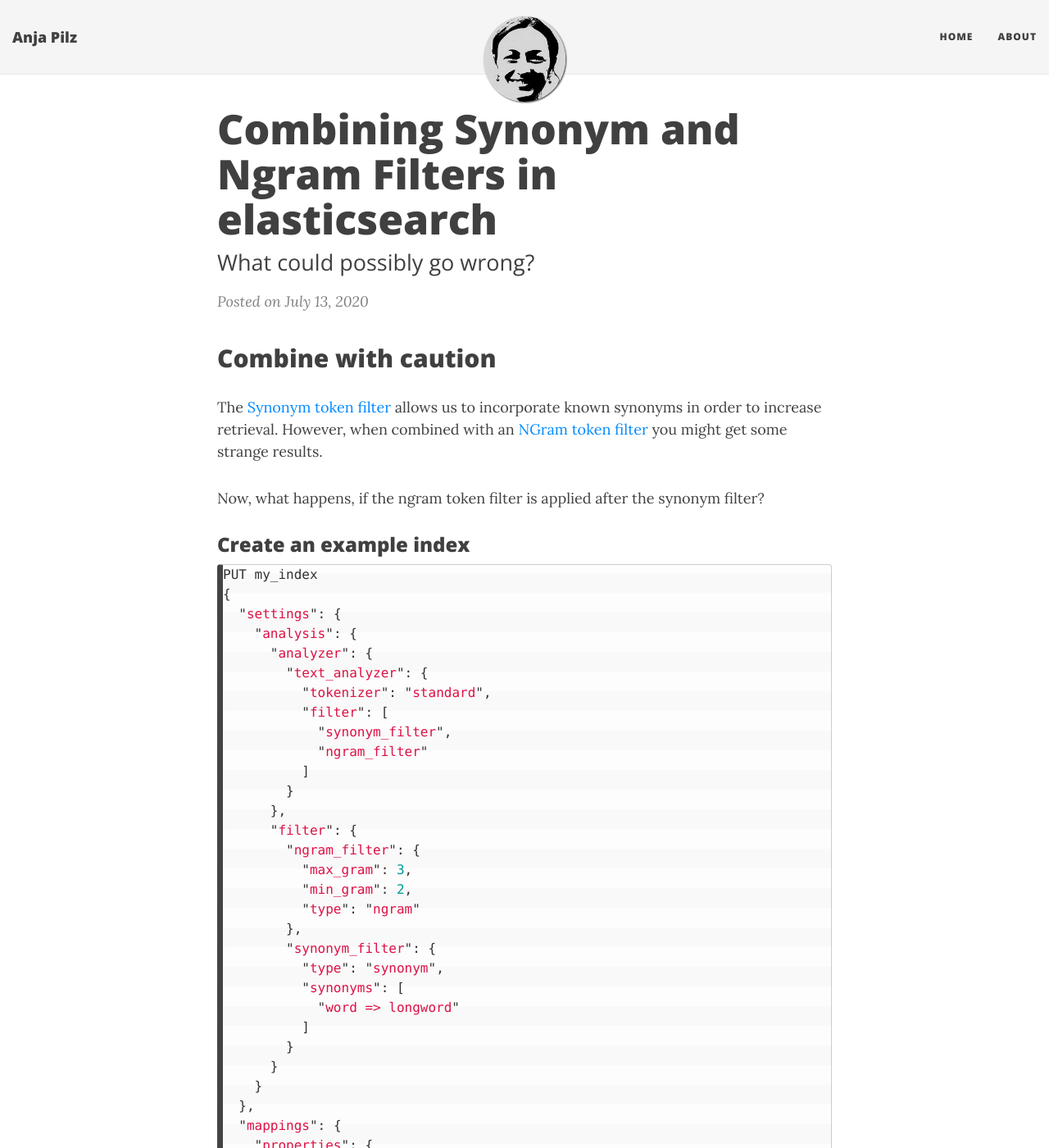
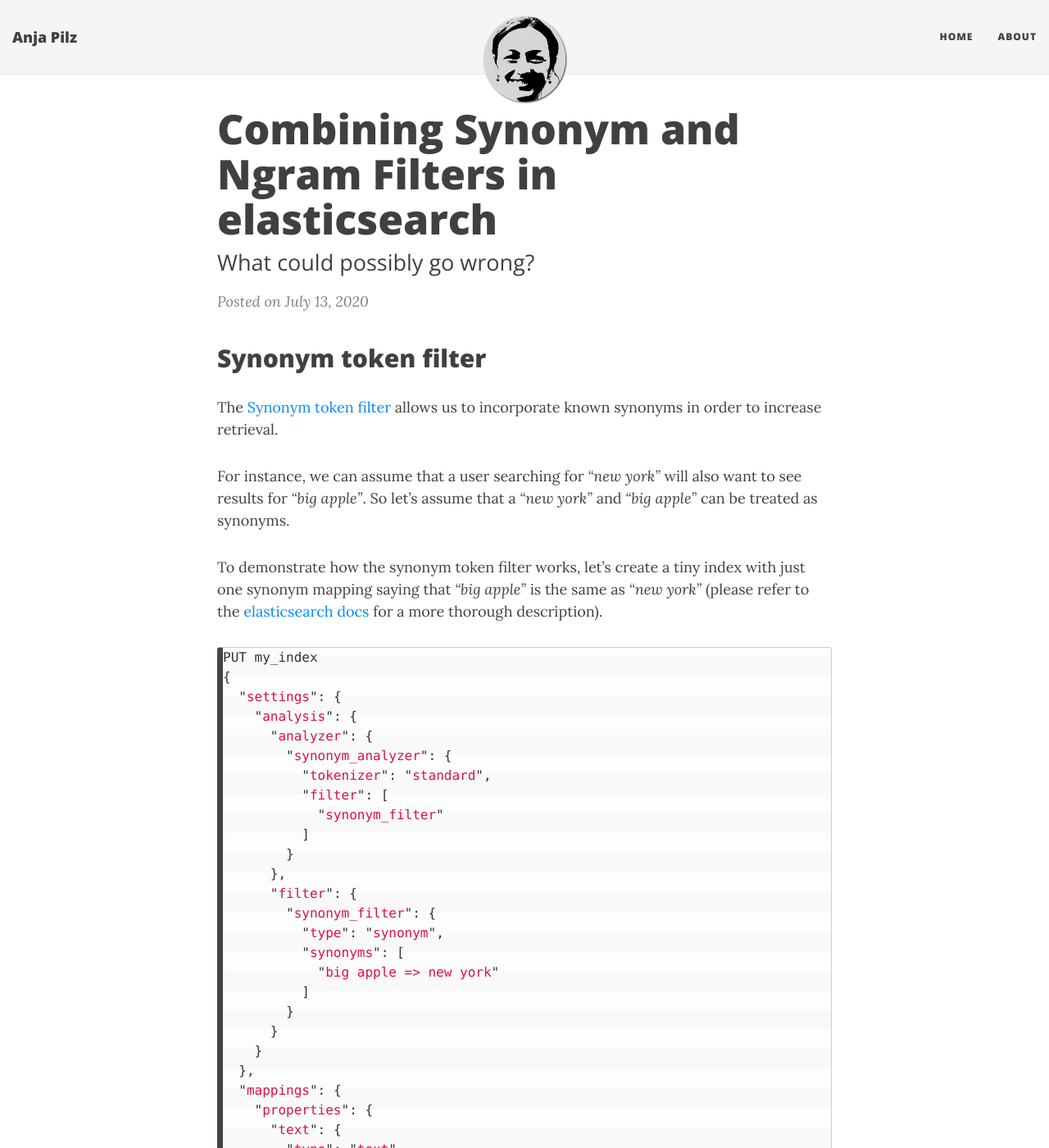
Before and after one commit to aplz/aplz.github.io, a Jekyll site: the page built from _posts/2020-07-13-ngram-synonym-filter.md, in a window 1280 px wide and 1400 px high. Shown: the whole window at 82% size. Built offline with Jekyll 4.4.1, drawn with Linux system fonts in a browser that asks for light colours; nearby versions of some CDN libraries; some of the changed text lies outside the part shown.

Commit message:
add better example and more details

````diff
--- a/_posts/2020-07-13-ngram-synonym-filter.md
+++ b/_posts/2020-07-13-ngram-synonym-filter.md
@@ -4,20 +4,123 @@
 date: "2020-07-13"
 ---
 
-## Combine with caution
-The [Synonym token filter](https://www.elastic.co/guide/en/elasticsearch/reference/master/analysis-synonym-tokenfilter.html) allows us to
-incorporate known synonyms in order to increase retrieval. However, when combined with an [NGram token filter](https://www.elastic.co/guide/en/elasticsearch/reference/master/analysis-ngram-tokenfilter.html) you might get some strange results.
+## Synonym token filter
+The [Synonym token filter](https://www.elastic.co/guide/en/elasticsearch/reference/master/analysis-synonym-tokenfilter.html) allows us to incorporate known synonyms in order to increase retrieval.
 
-Now, what happens, if the ngram token filter is applied after the synonym filter?
+For instance, we can assume that a user searching for *"new york"* will also want to see results for *"big apple"*.
+So let's assume that a *"new york"* and *"big apple"* can be treated as synonyms.
 
-### Create an example index
+To demonstrate how the synonym token filter works, let's create a tiny index with just one synonym mapping saying that *"big apple"* is the same as *"new york"* (please refer to the [elasticsearch docs](https://www.elastic.co/guide/en/elasticsearch/reference/master/analysis-synonym-tokenfilter.html) for a more thorough description).
+
 ```js
 PUT my_index
 {
   "settings": {
     "analysis": {
       "analyzer": {
-        "text_analyzer": {
+        "synonym_analyzer": {
+          "tokenizer": "standard",
+          "filter": [
+            "synonym_filter"
+          ]
+        }
+      },
+      "filter": {
+        "synonym_filter": {
+          "type": "synonym",
+          "synonyms": [
+            "big apple => new york"
+          ]
+        }
+      }
+    }
+  },
+  "mappings": {
+    "properties": {
+      "text": {
+        "type": "text",
+        "analyzer": "synonym_analyzer"
+      }
+    }
+  }
+}
+```
+
+We can now use the [analyze API](https://www.elastic.co/guide/en/elasticsearch/reference/current/indices-analyze.html) to see what this does.
+```js
+GET my_index/_analyze
+{
+  "text": "big apple",
+  "analyzer": "synonym_analyzer"
+}
+```
+This gives
+```js
+{
+  "tokens" : [
+    {
+      "token" : "new",
+      "start_offset" : 0,
+      "end_offset" : 3,
+      "type" : "SYNONYM",
+      "position" : 0
+    },
+    {
+      "token" : "york",
+      "start_offset" : 4,
+      "end_offset" : 9,
+      "type" : "SYNONYM",
+      "position" : 1
+    }
+  ]
+}
+```
+So, if we now add a document with text *big apple* and search for *new york* we will get that document as result:
+```js
+POST my_index/_doc
+{
+  "text": "big apple"
+}
+
+GET my_index/_search
+{
+  "query": {
+    "match": {
+      "text": "new york"
+    }
+  }
+}
+```
+```js
+...
+"hits" : [
+  {
+    "_index" : "my_index",
+    "_type" : "_doc",
+    "_id" : "5u4RXXMBEQvh_5H7Ia1K",
+    "_score" : 0.5753642,
+    "_source" : {
+      "text" : "big apple"
+    }
+  }
+]
+...
+```
+
+## Combine with Ngram Filter
+If we combine the synonym filter now with an [NGram token filter](https://www.elastic.co/guide/en/elasticsearch/reference/master/analysis-ngram-tokenfilter.html) you might get some strange results.
+
+Especially, if the ngram token filter is applied **after** the synonym filter.
+Note: the other way is not allowed, you'll get an `Token filter [ngram_filter] cannot be used to parse synonyms` error.
+
+So let's create our tiny index again, this time with an ngram filter included.
+```js
+PUT my_index
+{
+  "settings": {
+    "analysis": {
+      "analyzer": {
+        "synonym_analyzer": {
           "tokenizer": "standard",
           "filter": [
             "synonym_filter",
@@ -34,7 +137,7 @@
         "synonym_filter": {
           "type": "synonym",
           "synonyms": [
-            "word => longword"
+            "big apple => new york"
           ]
         }
       }
@@ -42,9 +145,9 @@
   },
   "mappings": {
     "properties": {
-      "ctext": {
+      "text": {
         "type": "text",
-        "analyzer": "text_analyzer",
+        "analyzer": "synonym_analyzer",
         "fields": {
           "keyword": {
             "type": "keyword"
@@ -55,102 +158,183 @@
   }
 }
 ```
-### Use the analyze API to check the output
+Again, use the analyze API to check the output.
 ```js
 GET my_index/_analyze
 {
-  "text": "long",
-  "field": "ctext"
+  "text": "big apple",
+  "analyzer": "synonym_analyzer"
 }
 ```
-Result:
+yields
 ```js
 {
   "tokens" : [
     {
-      "token" : "lo",
+      "token" : "ne",
       "start_offset" : 0,
-      "end_offset" : 4,
+      "end_offset" : 3,
+      "type" : "SYNONYM",
+      "position" : 0
+    },
+    {
+      "token" : "new",
+      "start_offset" : 0,
+      "end_offset" : 3,
+      "type" : "SYNONYM",
+      "position" : 0
+    },
+    {
+      "token" : "ew",
+      "start_offset" : 0,
+      "end_offset" : 3,
+      "type" : "SYNONYM",
+      "position" : 0
+    },
+    {
+      "token" : "yo",
+      "start_offset" : 4,
+      "end_offset" : 9,
+      "type" : "SYNONYM",
+      "position" : 1
+    },
+    {
+      "token" : "yor",
+      "start_offset" : 4,
+      "end_offset" : 9,
+      "type" : "SYNONYM",
+      "position" : 1
+    },
+    {
+      "token" : "or",
+      "start_offset" : 4,
+      "end_offset" : 9,
+      "type" : "SYNONYM",
+      "position" : 1
+    },
+    {
+      "token" : "ork",
+      "start_offset" : 4,
+      "end_offset" : 9,
+      "type" : "SYNONYM",
+      "position" : 1
+    },
+    {
+      "token" : "rk",
+      "start_offset" : 4,
+      "end_offset" : 9,
+      "type" : "SYNONYM",
+      "position" : 1
+    }
+  ]
+}
+```
+This will be different if you search only for *"apple"* as then the synonym filter does not apply. It works only for the phrase *"big apple"*:
+```js
+GET my_index/_analyze
+{
+  "text": "apple",
+  "analyzer": "synonym_analyzer"
+}
+```
+yields
+```js
+{
+  "tokens" : [
+    {
+      "token" : "ap",
+      "start_offset" : 0,
+      "end_offset" : 5,
       "type" : "<ALPHANUM>",
       "position" : 0
     },
     {
-      "token" : "lon",
+      "token" : "app",
       "start_offset" : 0,
-      "end_offset" : 4,
+      "end_offset" : 5,
       "type" : "<ALPHANUM>",
       "position" : 0
     },
     {
-      "token" : "on",
+      "token" : "pp",
       "start_offset" : 0,
-      "end_offset" : 4,
+      "end_offset" : 5,
       "type" : "<ALPHANUM>",
       "position" : 0
     },
     {
-      "token" : "ong",
+      "token" : "ppl",
       "start_offset" : 0,
-      "end_offset" : 4,
+      "end_offset" : 5,
       "type" : "<ALPHANUM>",
       "position" : 0
     },
     {
-      "token" : "ng",
+      "token" : "pl",
       "start_offset" : 0,
-      "end_offset" : 4,
+      "end_offset" : 5,
+      "type" : "<ALPHANUM>",
+      "position" : 0
+    },
+    {
+      "token" : "ple",
+      "start_offset" : 0,
+      "end_offset" : 5,
+      "type" : "<ALPHANUM>",
+      "position" : 0
+    },
+    {
+      "token" : "le",
+      "start_offset" : 0,
+      "end_offset" : 5,
       "type" : "<ALPHANUM>",
       "position" : 0
     }
   ]
 }
 ```
-### Add a document
+### Here's where the trouble starts
+Lets add a document
 ```js
 POST my_index/_doc
 {
-  "ctext": "long"
+  "text": "yorkshire"
 }
 ```
-### Search for "word"
+and search for "big apple"
 ```js
 GET my_index/_search
 {
   "query": {
     "match": {
-      "ctext": "word"
+      "text": "big apple"
     }
   }
 }
 ```
-### Surprised?
+Would you want a match here?
 ```js
 {
-  "took" : 1,
-  "timed_out" : false,
-  "_shards" : {
-    "total" : 1,
-    "successful" : 1,
-    "skipped" : 0,
-    "failed" : 0
-  },
+  ...
   "hits" : {
     "total" : {
       "value" : 1,
       "relation" : "eq"
     },
-    "max_score" : 0.57746404,
+    "max_score" : 0.59039235,
     "hits" : [
       {
         "_index" : "my_index",
         "_type" : "_doc",
-        "_id" : "ftZkSHMBSWP7ubXHVybb",
-        "_score" : 0.57746404,
+        "_id" : "5-4fXXMBEQvh_5H7a62y",
+        "_score" : 0.59039235,
         "_source" : {
-          "ctext" : "long"
+          "text" : "yorkshire"
         }
       }
     ]
   }
+  ...
 }
 ```
+To summarize: synonyms are applied on each ngram produced by the ngram filter. So make sure to combine them with caution.
````
